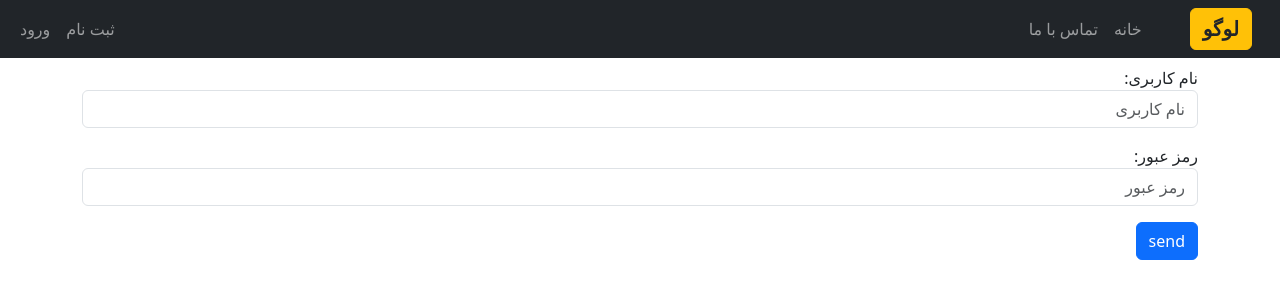
After one commit to shahramsss/shop, a Django app: page /accounts/login/ in a window 1280 px wide. The commit adds this page. Shown: the top 300 px of the page. Run offline with Django 5.2, Linux system fonts and the light colour scheme; some libraries are stand-ins or nearby versions.

Commit message:
add logout

```diff
--- a/accounts/forms.py
+++ b/accounts/forms.py
@@ -90,3 +90,19 @@ class VerifyCodeForm(forms.Form):
             attrs={"class": "form-control", "placeholder": "کد رسال شده"}
         ),
     )
+
+
+class LoginForm(forms.Form):
+    username = forms.CharField(
+        label="نام کاربری",
+        max_length=155,
+        widget=forms.TextInput(
+            attrs={"class": "form-control", "placeholder": "نام کاربری"}
+        ),
+    )
+    password = forms.CharField(
+        label="رمز عبور",
+        widget=forms.PasswordInput(
+            attrs={"class": "form-control", "placeholder": "رمز عبور"}
+        ),
+    )
--- /dev/null
+++ b/accounts/templates/accounts/login.html
@@ -0,0 +1,10 @@
+{% extends 'base.html' %}
+{% block content %}
+  <div class="my-2 ">
+    <form action="" method="post">
+      {{ form.as_p }}
+      {% csrf_token %}
+      <input class="btn btn-primary" type="submit" value="send" />
+    </form>
+  </div>
+{% endblock %}
--- a/accounts/urls.py
+++ b/accounts/urls.py
@@ -5,4 +5,6 @@ app_name = "accounts"
 urlpatterns = [
     path("register/", views.UserRegisterView.as_view(), name="register"),
     path("verifycode/", views.UserRegisterVerifyCodeView.as_view(), name="verify_code"),
+    path("login/", views.LoginView.as_view(), name="login"),
+    path("logout/", views.LogoutView.as_view(), name="logout"),
 ]
--- a/accounts/views.py
+++ b/accounts/views.py
@@ -1,10 +1,11 @@
 from django.shortcuts import render, redirect
 from django.views import View
-from .forms import UserRegistrationForm, VerifyCodeForm
+from .forms import UserRegistrationForm, VerifyCodeForm, LoginForm
 import random
 from utils import send_otp_code
 from .models import OtpCode, User
 from django.contrib import messages
+from django.contrib.auth import login, logout, authenticate
 
 
 class UserRegisterView(View):
@@ -13,7 +14,7 @@ class UserRegisterView(View):
 
     def get(self, request):
         form = self.form_class
-        return render(request,self.template_name , {"form": form})
+        return render(request, self.template_name, {"form": form})
 
     def post(self, request):
         form = self.form_class(request.POST)
@@ -31,7 +32,7 @@ class UserRegisterView(View):
             }
             messages.success(request, "we send for yoy a code", "success")
             return redirect("accounts:verify_code")
-        return render(request ,self.template_name,{'form':form})
+        return render(request, self.template_name, {"form": form})
 
 
 class UserRegisterVerifyCodeView(View):
@@ -48,7 +49,7 @@ class UserRegisterVerifyCodeView(View):
         if form.is_valid():
             cd = form.cleaned_data
             if code_instance.code == cd["code"]:
-                print("*"*90)
+                print("*" * 90)
                 print(user_session)
                 User.objects.create(
                     email=user_session["email"],
@@ -63,3 +64,32 @@ class UserRegisterVerifyCodeView(View):
                 messages.error(request, "this code is wrong", "danger")
                 return redirect("accounts:verify_code")
         return redirect("home:home")
+
+
+class LoginView(View):
+    form_class = LoginForm
+    template_name = "accounts/login.html"
+
+    def get(self, request):
+        form = self.form_class()
+        return render(request, self.template_name, {"form": form})
+
+    def post(self, request):
+        form = self.form_class(request.POST)
+        if form.is_valid():
+            username = form.cleaned_data["username"]
+            password = form.cleaned_data["password"]
+            user = authenticate(request, username=username, password=password)
+            if user is not None:
+                login(request, user)
+                messages.success(request, "با موفقیت وارد شدید.", "success")
+                return redirect("home:home")
+            else:
+                messages.error(request, "نام کاربری یا رمز عبور اشتباه است.", "warning")
+        return render(request, self.template_name, {"form": form})
+
+
+class LogoutView(View):
+    def get(self, request):
+        logout(request)
+        return redirect("home:home")
--- a/templates/inc/messages.html
+++ b/templates/inc/messages.html
@@ -1,6 +1,6 @@
 {% if messages %}
     {% for msg in messages %}
-    <div class="alert alert-{{ msg.tags }} alert-dismissible fade show" role="alert">
+    <div class="my-2 alert alert-{{ msg.tags }} alert-dismissible fade show" role="alert">
         {{ msg }}
         <button type="button" class="btn-close" aria-label="Close" onclick="closeAlert(this)"></button>
     </div>
--- a/templates/inc/navbar.html
+++ b/templates/inc/navbar.html
@@ -17,15 +17,21 @@
     <!-- بخش سمت راست: لینک‌های ورود و خروج -->
     <div class="collapse navbar-collapse justify-content-end" id="navbarSupportedContent">
       <ul class="navbar-nav mb-2 mb-lg-0">
-        <li class="nav-item">
-          <a class="nav-link" href="{% url 'accounts:register' %}">ثبت نام</a>
-        </li>
-        <li class="nav-item">
-          <a class="nav-link" href="#">ورود</a>
-        </li>
-        <li class="nav-item">
-          <a class="nav-link" href="#">خروج</a>
-        </li>
+        {% if user.is_authenticated %}
+          <li class="nav-item">
+            <a class="nav-link" href="#">{{ user.full_name }}</a>
+          </li>
+          <li class="nav-item">
+            <a class="nav-link" href="{% url 'accounts:logout' %}">خروج</a>
+          </li>
+        {% else %}
+          <li class="nav-item">
+            <a class="nav-link" href="{% url 'accounts:register' %}">ثبت نام</a>
+          </li>
+          <li class="nav-item">
+            <a class="nav-link" href="{% url 'accounts:login' %}">ورود</a>
+          </li>
+        {% endif %}
       </ul>
     </div>
   </div>
```
